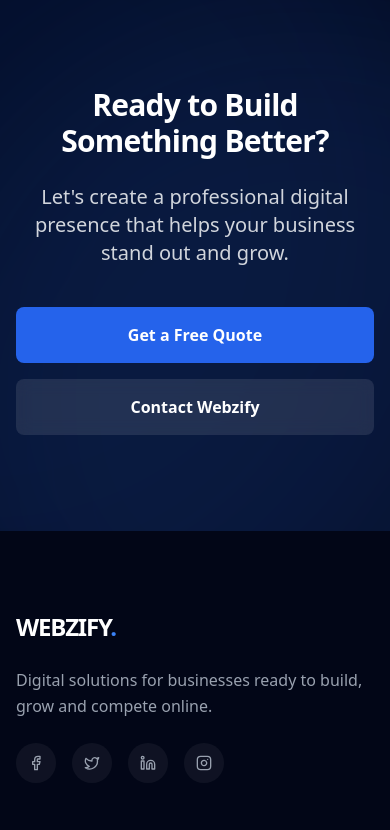
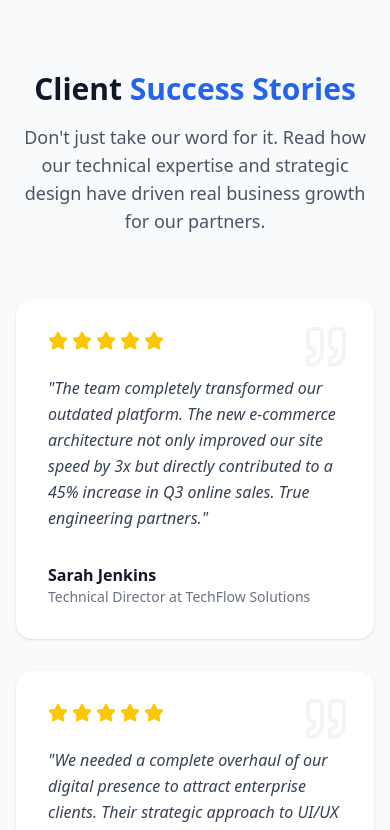
Before and after one commit to websifyrafique-crypto/Webzify-Digital-Agency, a React (Vite) app: page / in a window 390 px wide. Shown: the part 9740-10570 px from the top of the page. Built offline with nearby package versions, Linux system fonts and the light colour scheme.

Commit message:
feat: add testimonials section to home and about pages
Integrate the new Testimonials component into the Home and About pages to showcase client success stories and build social proof.

```diff
--- /dev/null
+++ b/src/components/Testimonials.tsx
@@ -0,0 +1,82 @@
+import React from 'react';
+import { motion } from 'motion/react';
+import { Star, Quote } from 'lucide-react';
+
+export function Testimonials() {
+  const testimonials = [
+    {
+      id: 1,
+      content: "The team completely transformed our outdated platform. The new e-commerce architecture not only improved our site speed by 3x but directly contributed to a 45% increase in Q3 online sales. True engineering partners.",
+      author: "Sarah Jenkins",
+      role: "Technical Director at TechFlow Solutions",
+      rating: 5,
+    },
+    {
+      id: 2,
+      content: "We needed a complete overhaul of our digital presence to attract enterprise clients. Their strategic approach to UI/UX and technical SEO helped us secure three major contracts within months of launch.",
+      author: "Marcus Chen",
+      role: "CEO of Horizon Logistics",
+      rating: 5,
+    },
+    {
+      id: 3,
+      content: "Exceptional attention to detail. They didn't just build a website; they engineered a robust web application that integrated seamlessly with our internal inventory APIs. Outstanding post-launch support.",
+      author: "Elena Rodriguez",
+      role: "Head of Digital at Artisan Goods",
+      rating: 5,
+    }
+  ];
+
+  return (
+    <section className="py-20 bg-gray-50">
+      <div className="container mx-auto px-4">
+        <div className="text-center max-w-3xl mx-auto mb-16">
+          <motion.h2
+            initial={{ opacity: 0, y: 20 }}
+            whileInView={{ opacity: 1, y: 0 }}
+            viewport={{ once: true }}
+            className="text-3xl md:text-4xl font-bold mb-4 text-gray-900"
+          >
+            Client <span className="text-primary-600">Success Stories</span>
+          </motion.h2>
+          <motion.p
+            initial={{ opacity: 0, y: 20 }}
+            whileInView={{ opacity: 1, y: 0 }}
+            viewport={{ once: true }}
+            transition={{ delay: 0.1 }}
+            className="text-lg text-gray-600"
+          >
+            Don't just take our word for it. Read how our technical expertise and strategic design have driven real business growth for our partners.
+          </motion.p>
+        </div>
+
+        <div className="grid md:grid-cols-2 lg:grid-cols-3 gap-8">
+          {testimonials.map((testimonial, index) => (
+            <motion.div
+              key={testimonial.id}
+              initial={{ opacity: 0, y: 20 }}
+              whileInView={{ opacity: 1, y: 0 }}
+              viewport={{ once: true }}
+              transition={{ delay: index * 0.1 }}
+              className="bg-white p-8 rounded-2xl shadow-sm hover:shadow-md transition-shadow relative"
+            >
+              <Quote className="absolute top-6 right-6 text-gray-100 w-12 h-12" />
+              <div className="flex gap-1 mb-6 relative z-10">
+                {[...Array(testimonial.rating)].map((_, i) => (
+                  <Star key={i} className="w-5 h-5 fill-yellow-400 text-yellow-400" />
+                ))}
+              </div>
+              <p className="text-gray-700 leading-relaxed mb-8 relative z-10 italic">
+                "{testimonial.content}"
+              </p>
+              <div className="relative z-10">
+                <h4 className="font-bold text-gray-900">{testimonial.author}</h4>
+                <p className="text-sm text-gray-500">{testimonial.role}</p>
+              </div>
+            </motion.div>
+          ))}
+        </div>
+      </div>
+    </section>
+  );
+}
--- a/src/pages/About.tsx
+++ b/src/pages/About.tsx
@@ -1,6 +1,7 @@
 import { motion } from 'motion/react';
 import { Target, Lightbulb, Users, CheckCircle2 } from 'lucide-react';
 import { SEO } from '../components/SEO';
+import { Testimonials } from '../components/Testimonials';
 import { CtaSection } from '../components/CtaSection';
 
 export function About() {
@@ -133,6 +134,8 @@ export function About() {
         </div>
       </section>
 
+      <Testimonials />
+
       <CtaSection />
     </>
   );
--- a/src/pages/Home.tsx
+++ b/src/pages/Home.tsx
@@ -2,6 +2,7 @@ import { Link } from 'react-router-dom';
 import { ArrowRight, BarChart3, Code2, MonitorPlay, Search, TrendingUp, CheckCircle2 } from 'lucide-react';
 import { motion } from 'motion/react';
 import { SEO } from '../components/SEO';
+import { Testimonials } from '../components/Testimonials';
 import { CtaSection } from '../components/CtaSection';
 import { services } from '../data/services';
 
@@ -325,6 +326,8 @@ export function Home() {
         </div>
       </section>
 
+      <Testimonials />
+
       <CtaSection />
     </>
   );
```
